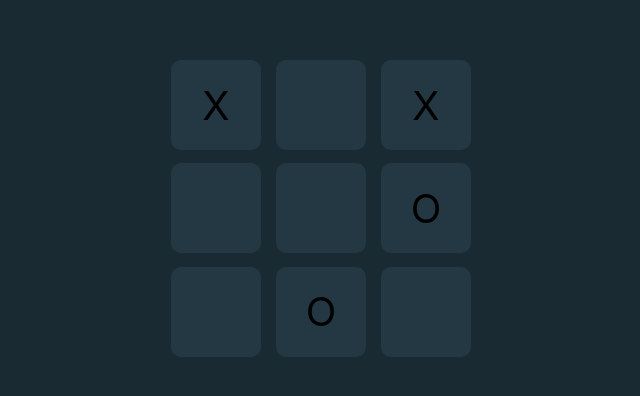
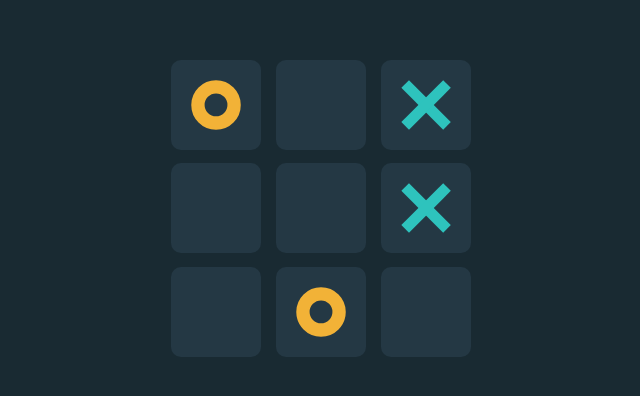
Before and after one commit to GustavoSabel/tic-tac-toe, a React (Create React App) app in the folder front/: page / in a window 1280 px wide. Shown: the part 190-586 px from the top of the page, without its empty margins (319-959 px from the left). Built offline with nearby package versions, Linux system fonts and the light colour scheme.

Commit message:
Showing X and O

```diff
--- /dev/null
+++ b/front/src/Components/Player/index.js
@@ -0,0 +1,13 @@
+import { Container } from "./style";
+import { ReactComponent as PlayerO } from '../../assets/playerO.svg';
+import { ReactComponent as PlayerX } from '../../assets/playerX.svg';
+
+function Player({ player }) {
+  return (
+    <Container>
+      {player === 'O' ? <PlayerO/> : <PlayerX/>}
+    </Container>
+  );
+}
+
+export default Player;
--- /dev/null
+++ b/front/src/Components/Player/style.ts
@@ -0,0 +1,6 @@
+import styled from 'styled-components';
+
+export const Container = styled.div`
+  width: 50px;
+  height: 50px;
+`;
--- a/front/src/Components/TicTacToe/index.tsx
+++ b/front/src/Components/TicTacToe/index.tsx
@@ -1,18 +1,19 @@
 import Field from "../Field";
+import Player from "../Player";
 import { Container, Game } from "./style";
 
 function TicTacToe() {
   return (
     <Container>
       <Game>
-        <Field>X</Field>
+        <Field><Player player='O'/></Field>
         <Field></Field>
-        <Field>X</Field>
+        <Field><Player player='X'/></Field>
         <Field></Field>
         <Field></Field>
-        <Field>O</Field>
+        <Field><Player player='X'/></Field>
         <Field></Field>
-        <Field>O</Field>
+        <Field><Player player='O'/></Field>
         <Field></Field>
       </Game>
     </Container>
```
Also changed, not shown: front/src/assets/PlayerX.svg (added), front/src/assets/playerO.svg (added).
